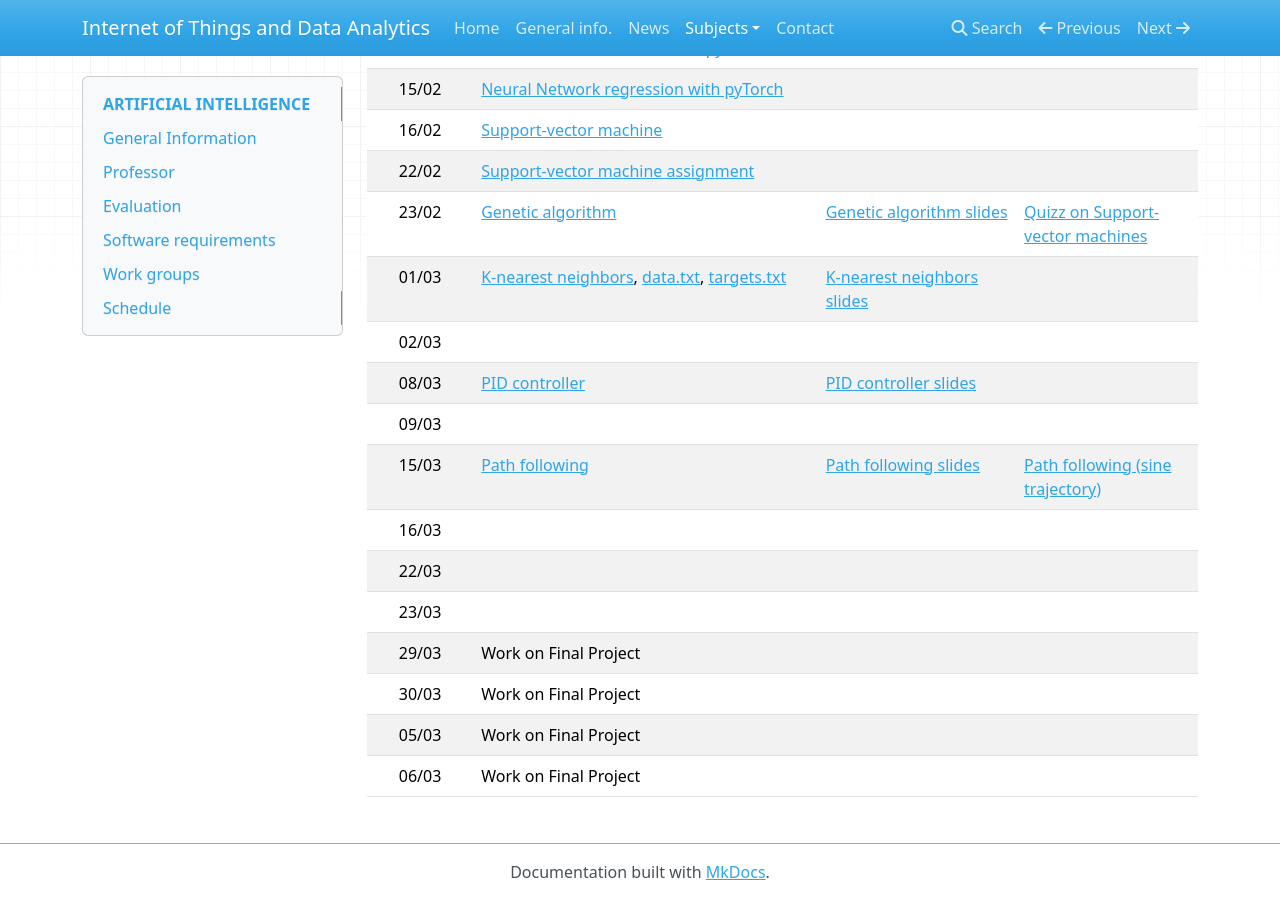
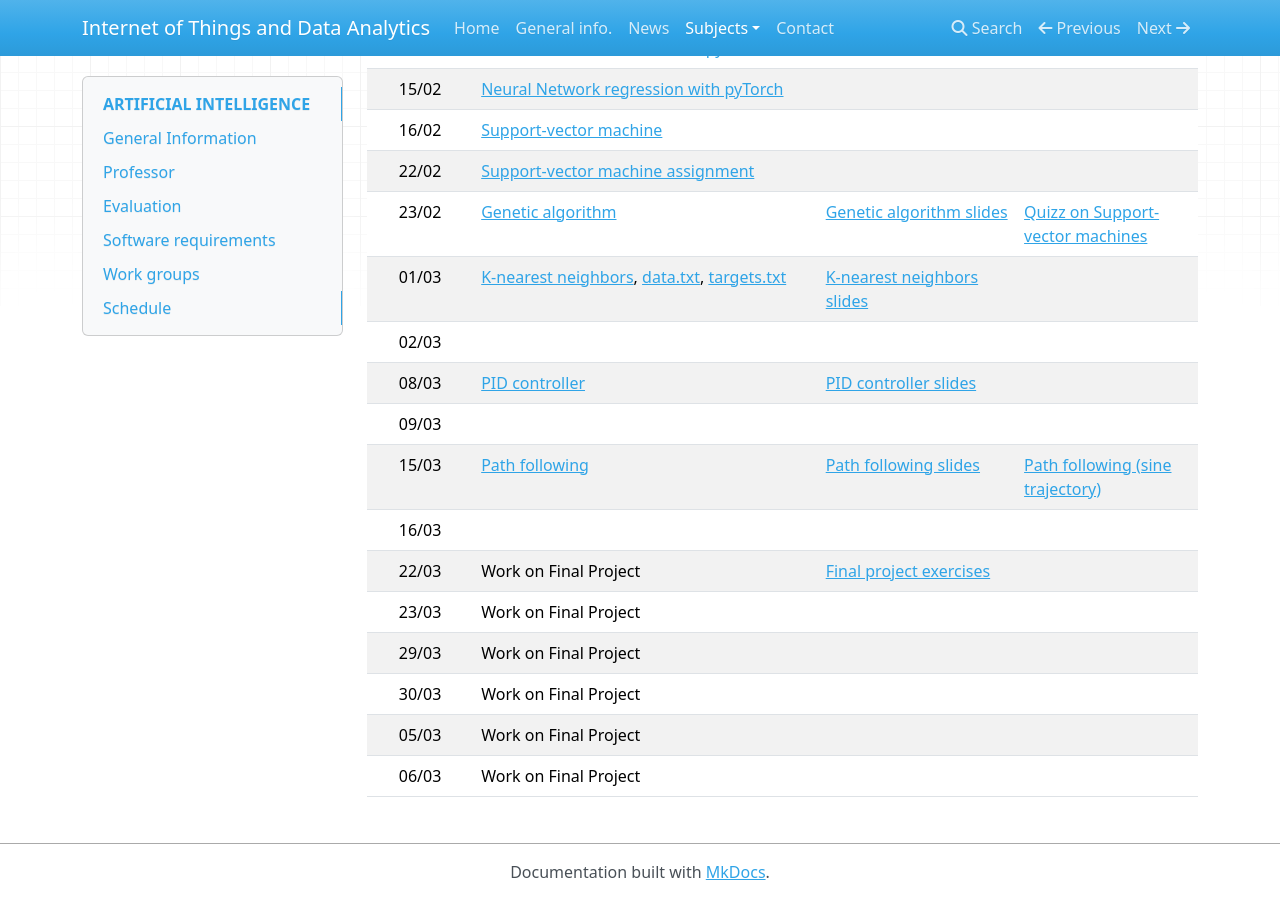
Before and after one commit to iot-da/iot-da.github.io, an MkDocs documentation site: the page built from docs/Subjects/IA/index.md, in a window 1280 px wide and 900 px high, scrolled down 1031 px. Built offline with MkDocs 1.6.1, drawn with Linux system fonts in a browser that asks for light colours; nearby versions of some CDN libraries.

Commit message:
final project AI

```diff
--- a/docs/Subjects/IA/index.md
+++ b/docs/Subjects/IA/index.md
@@ -44,8 +44,8 @@ The groups are the same as for NP1, please check them [here](groups.md)
 |   09/03   |                                                                            |                                    |                                             |
 |   15/03   |  [Path following](jupyter/10_gvf.ipynb)       | [Path following slides](slides/path_following.pdf)                                   |  [Path following (sine trajectory)](jupyter/10_gvf_2.ipynb)                                           |
 |   16/03   |                                                                            |                                    |                                             |
-|   22/03   |                                                                            |                                    |                                             |
-|   23/03   |                                                                            |                                    |                                             |
+|   22/03   | Work on Final Project           | [Final project exercises](slides/AI_finalproject.pdf)                                   |                                             |
+|   23/03   | Work on Final Project                                                                           |                                    |                                             |
 |   29/03   | Work on Final Project                                                      |                                    |                                             |
 |   30/03   | Work on Final Project                                                      |                                    |                                             |
 |   05/03   | Work on Final Project                                                      |                                    |                                             |
```
Also changed, not shown: 1 other file.
